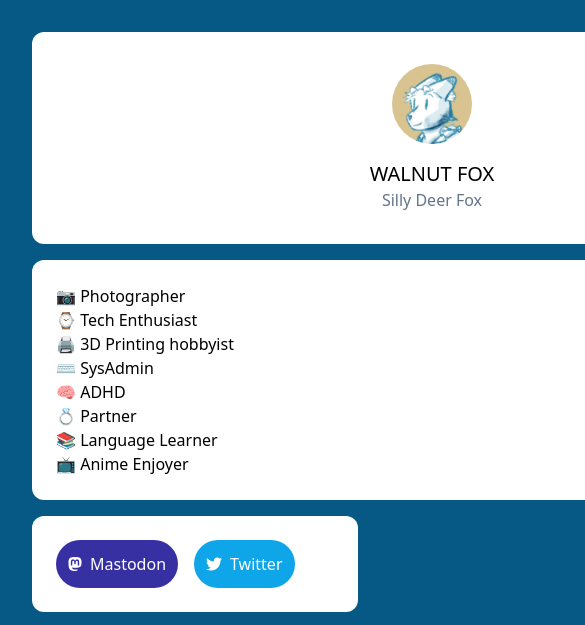
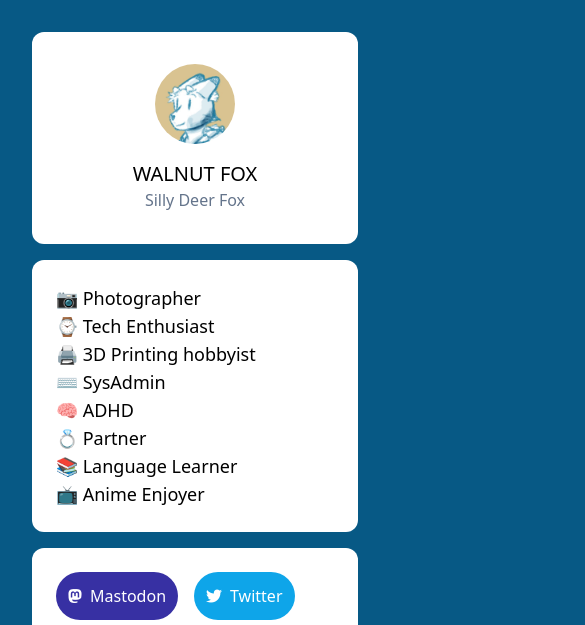
Before and after one commit to RustedAperture/walnutfox, a plain HTML site: page index.html in a window 390 px wide. Shown: the top 625 px of the page, 585 px wide, since content can reach past the window. Drawn offline with nearby package versions, Linux system fonts and the light colour scheme.

Commit message:
Fix Sizing Issue

```diff
--- a/index.html
+++ b/index.html
@@ -10,9 +10,9 @@
 
 <body class="bg-sky-800 p-6 text-base font-sans">
     <div class="flex flex-col xl:flex-row items-start items-stretch justify-start">
-        <div class="flex flex-row flex-wrap xl:flex-col max-w-full xl:min-w-[20rem]">
+        <div class="flex flex-row flex-wrap xl:flex-col min-w-full xl:min-w-[20rem] items-stretch">
             <div
-                class="flex-auto grow xl:grow-0 flex flex-col xl:flex-row p-6 m-2 items-center justify-center shrink-0 bg-white rounded-xl text-center xl:text-left min-w-[50rem] lg:min-w-[22rem]">
+                class="flex-auto grow xl:grow-0 flex flex-col xl:flex-row p-6 m-2 items-center justify-center shrink-0 bg-white rounded-xl text-center xl:text-left lg:min-w-[22rem]">
                 <img class="m-2 h-20 w-20 rounded-full" src="img/stCi6H-B_400x400.jpg">
                 <div>
                     <div class="mt-2 xl:ml-2 text-xl uppercase">Walnut Fox</div>
@@ -20,7 +20,7 @@
                 </div>
             </div>
             <div
-                class="flex-auto flex flex-col xl:grow-0 p-6 m-2 shrink-0 bg-white rounded-xl min-w-[50rem] lg:min-w-[22rem]">
+                class="flex-auto text-lg flex flex-col xl:grow-0 p-6 m-2 shrink-0 bg-white rounded-xl lg:min-w-[22rem]">
                 <p>📷 Photographer</p>
                 <p>⌚ Tech Enthusiast</p>
                 <p>🖨️ 3D Printing hobbyist</p>
```
